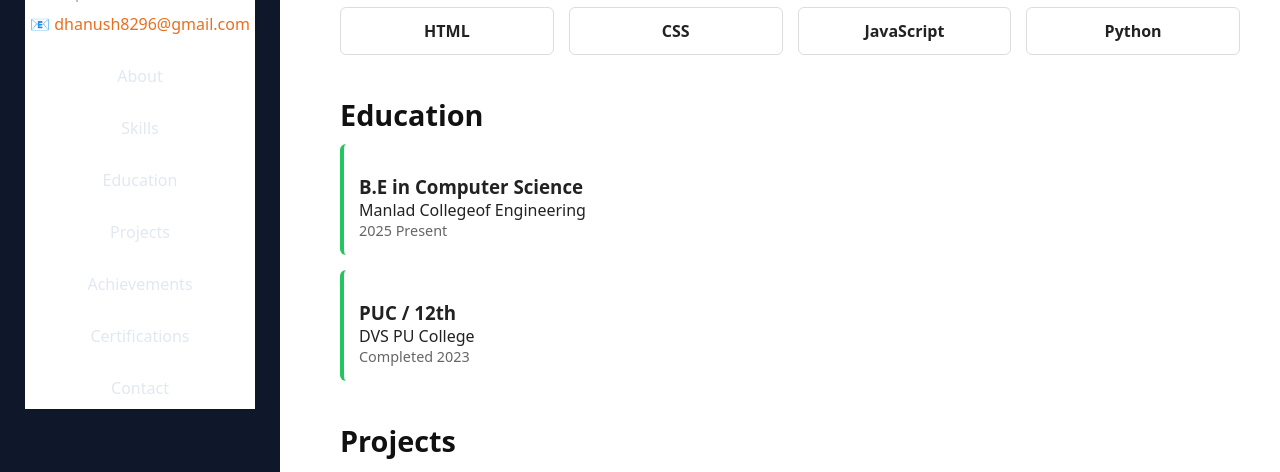
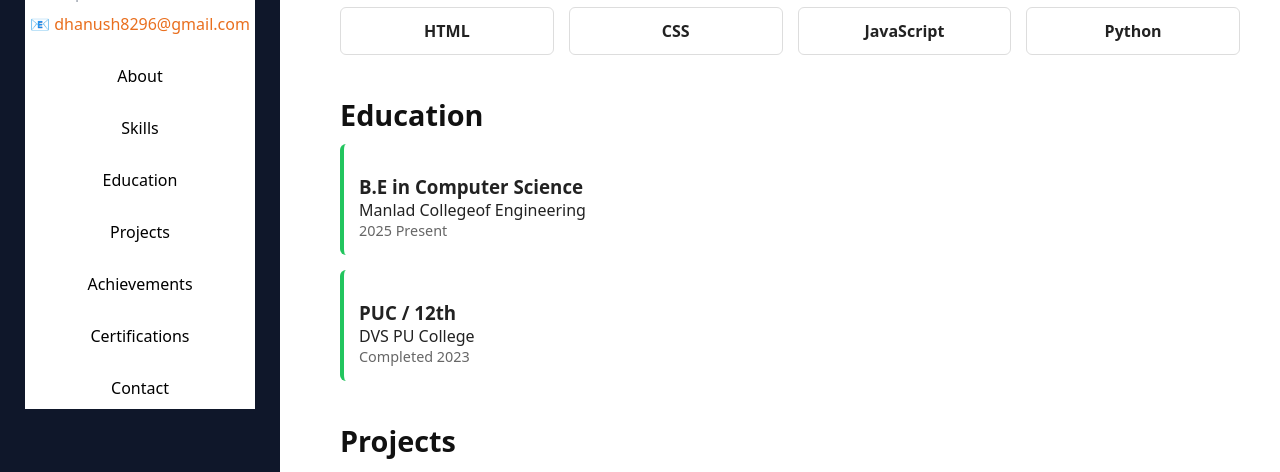
Before and after one commit to ctdhanush/ctdhanush.github.io, a plain HTML site: page index.html in a window 1280 px wide. Shown: the part 250-722 px from the top of the page. Drawn offline with Linux system fonts and the light colour scheme; files whose address does not match are found by name.

Commit message:
Update style.css

```diff
--- a/style.css
+++ b/style.css
@@ -70,7 +70,7 @@ body {
     padding: 10px;
     border-radius: 6px;
     text-decoration: none;
-    color: #e2e8f0;
+    color: black;
     background: rgba(255, 255, 255, 0.05);
     transition: 0.2s;
 }
```
